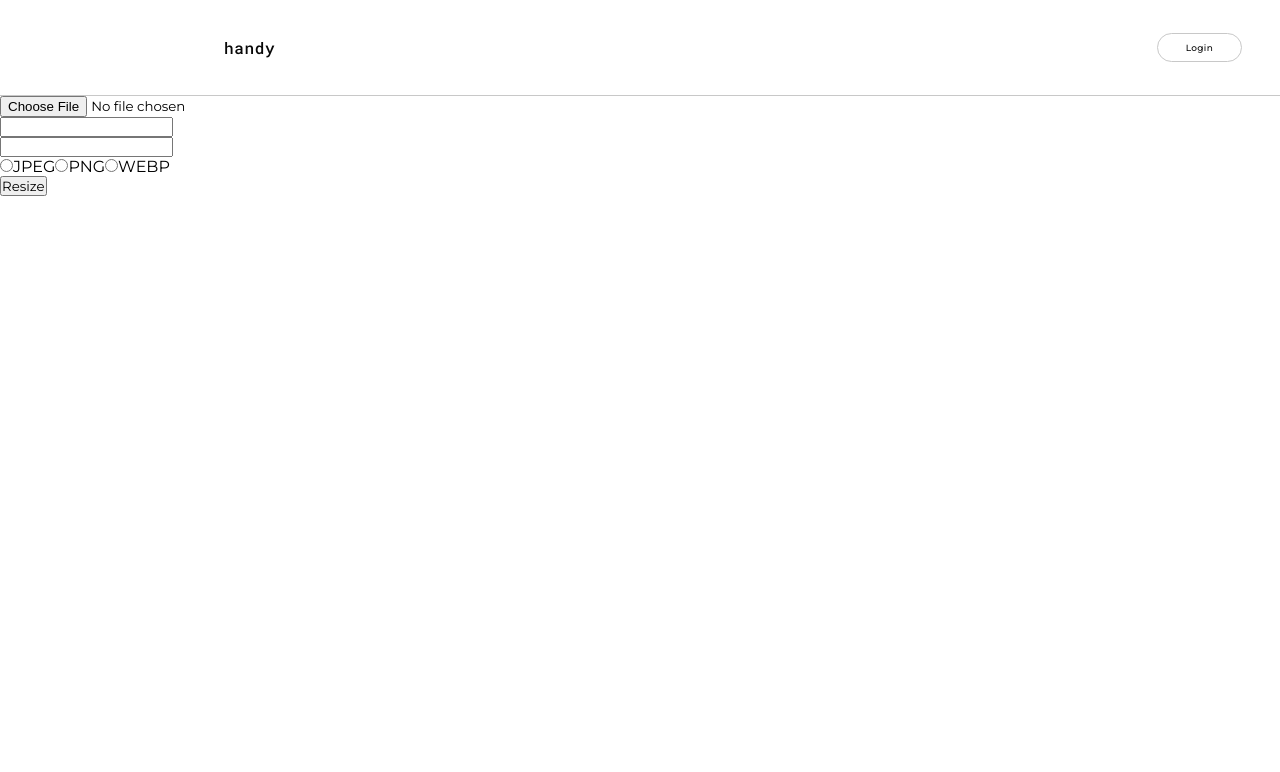
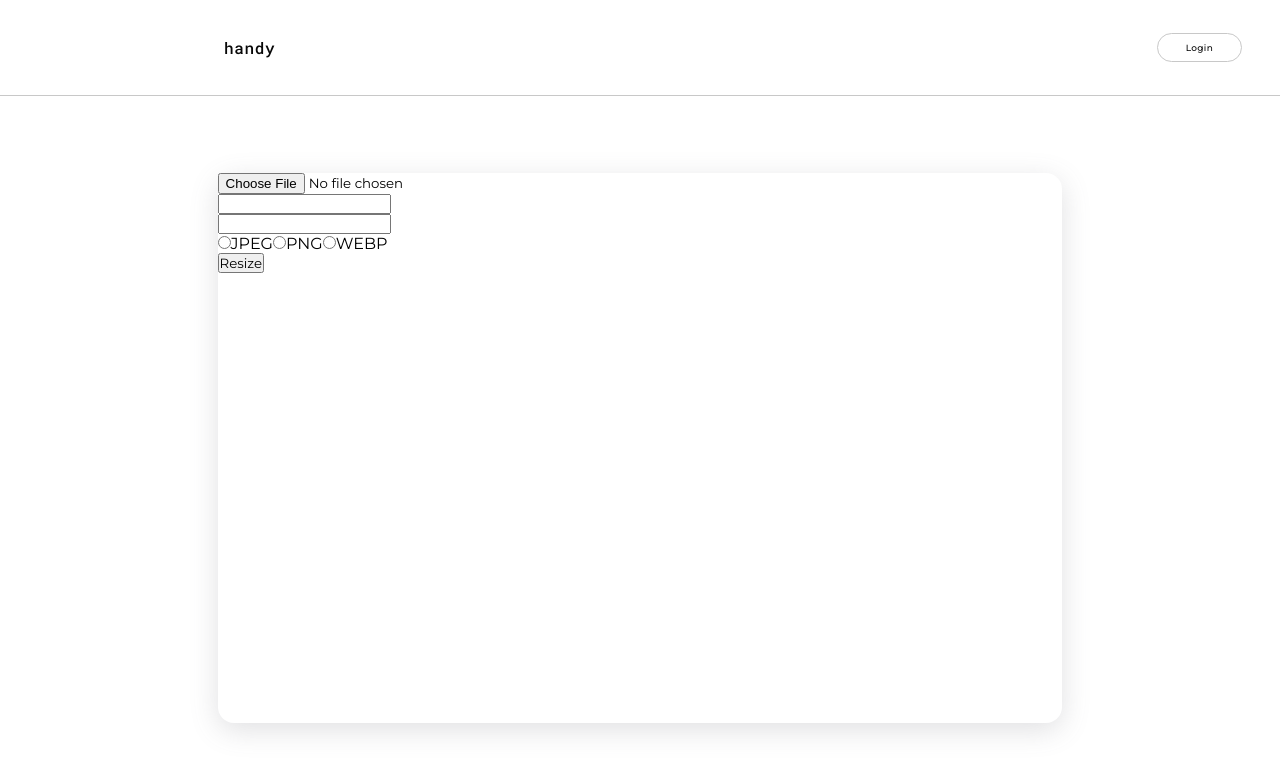
Before and after one commit to rabbykhairul/handy-front-end, a React (Create React App) app: page /util-services/resize-image in a window 1280 px wide. Shown: the top 772 px of the page. Built offline with nearby package versions, Linux system fonts and the light colour scheme.

Commit message:
define css stylesheet for resize image service section content area

```diff
--- /dev/null
+++ b/src/components/utilServices/resizeImage/ResizeImageSection.css
@@ -0,0 +1,12 @@
+.resize-image-section {
+  display: flex;
+  align-items: center;
+  justify-content: center;
+}
+
+.resize-image-content-area {
+  width: 66%;
+  height: 78%;
+  border-radius: 1.25vw;
+  box-shadow: rgba(100, 100, 111, 0.2) 0px 7px 29px 0px;
+}
--- a/src/components/utilServices/resizeImage/ResizeImageSection.jsx
+++ b/src/components/utilServices/resizeImage/ResizeImageSection.jsx
@@ -1,10 +1,13 @@
 import React from "react";
 import ResizeImageForm from "./ResizeImageForm";
+import "./ResizeImageSection.css";
 
 const ResizeImageSection = () => {
   return (
-    <div className="service-section">
-      <ResizeImageForm />
+    <div className="service-section resize-image-section">
+      <div className="resize-image-content-area">
+        <ResizeImageForm />
+      </div>
     </div>
   );
 };
```
